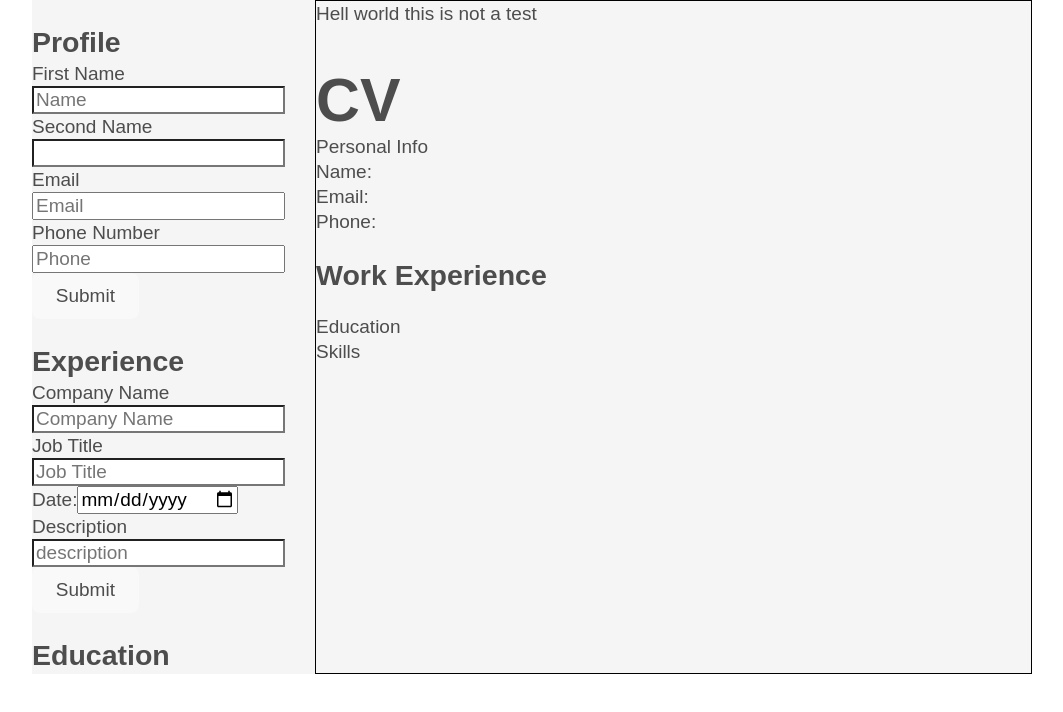
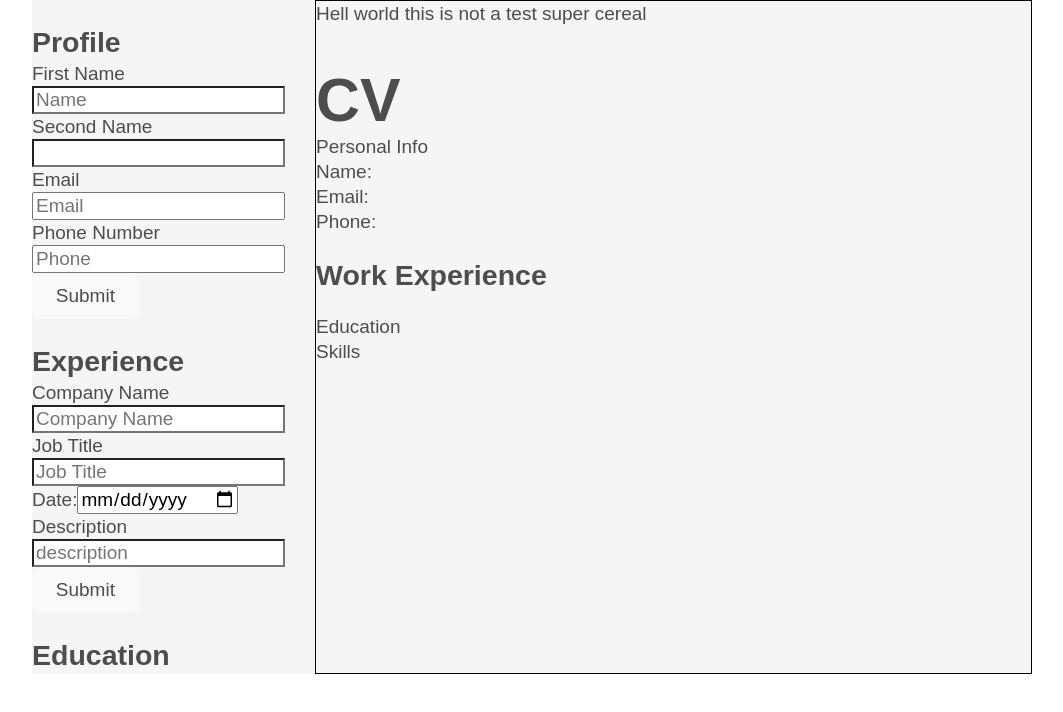
Before and after one commit to fintonius/react-cv-app, a React (Vite) app: page / in a window 1280 px wide. Shown: the top 712 px of the page, without its empty margins (108-1171 px from the left). Built offline with nearby package versions, Linux system fonts and the light colour scheme.

Commit message:
another change to test deployment to Netlify

```diff
--- a/src/App.jsx
+++ b/src/App.jsx
@@ -62,6 +62,7 @@ export default function App(props) {
 
           Hell world
           this is not a test
+          super cereal
           <h1>CV</h1>
           <section className='personal-info'>
             Personal Info
```
